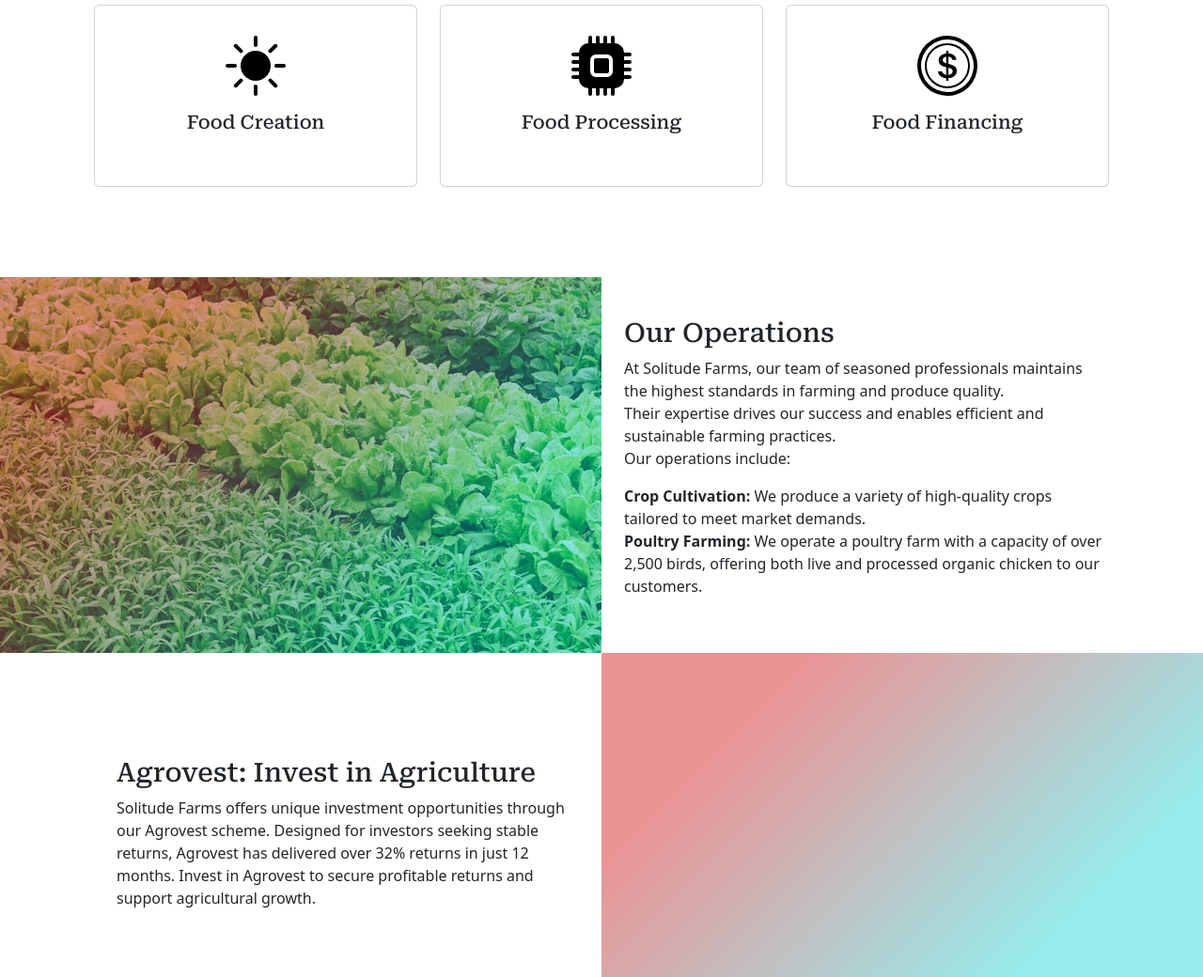
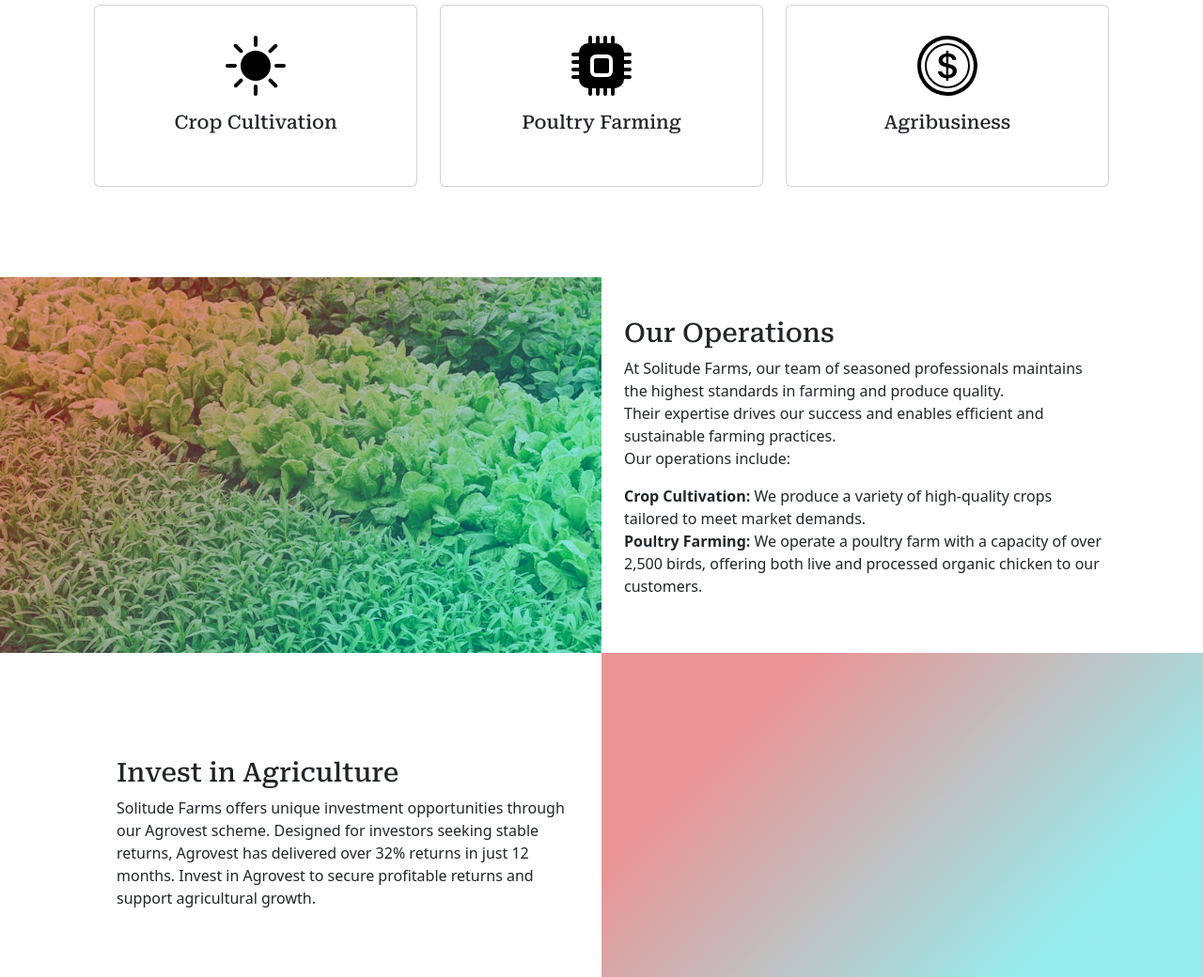
Before and after one commit to IamDavidOkeke/solitude-farms, a plain HTML site: page index.html in a window 1280 px wide. Shown: the part 1040-2080 px from the top of the page at 94% size. Drawn offline with nearby package versions, Linux system fonts and the light colour scheme.

Commit message:
Update index.html

```diff
--- a/index.html
+++ b/index.html
@@ -75,19 +75,19 @@
             <div class="card w-18 mw-350 mobile-center">
                 <img src="./image/brightness-high-fill.svg" class="card-img-top card-image-fix" alt="..." />
                 <div class="card-body text-center">
-                    <h5 class="card-title">Food Creation</h5>
+                    <h5 class="card-title">Crop Cultivation</h5>
                 </div>
             </div>
             <div class="card w-18 mw-350 mobile-center">
                 <img src='./image/cpu-fill.svg' class="card-img-top card-image-fix" alt="..." />
                 <div class="card-body text-center">
-                    <h5 class="card-title">Food Processing</h5>
+                    <h5 class="card-title">Poultry Farming</h5>
                 </div>
             </div>
             <div class="card w-18 mw-350 mobile-center">
                 <img src='./image/coin.svg' class="card-img-top card-image-fix" alt="..." />
                 <div class="card-body text-center">
-                    <h5 class="card-title">Food Financing</h5>
+                    <h5 class="card-title">Agribusiness</h5>
                 </div>
             </div>
         </div>
@@ -108,7 +108,7 @@
 </section>
 <section class="grid two-col">
     <div class="align-self-center pe-4 ms-auto mw-540 ps-4">
-            <h3>Agrovest: Invest in Agriculture</h3>
+            <h3>Invest in Agriculture</h3>
             <p>
                 Solitude Farms offers unique investment opportunities through our Agrovest scheme. Designed for investors seeking stable returns, Agrovest has delivered over 32% returns in just 12 months. Invest in Agrovest to secure profitable returns and support agricultural growth.
             </p>
```
